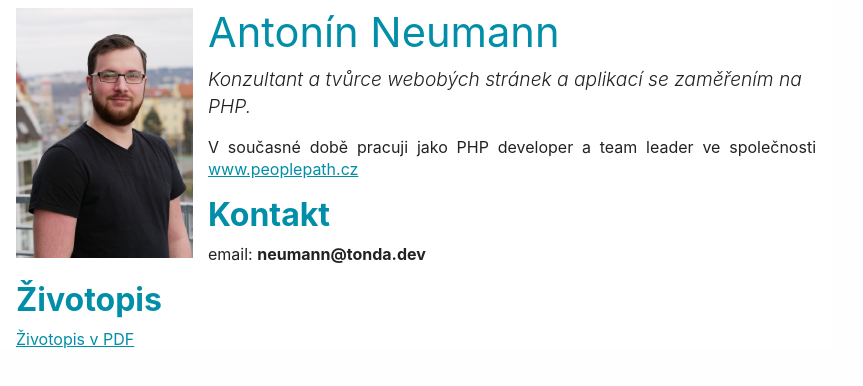
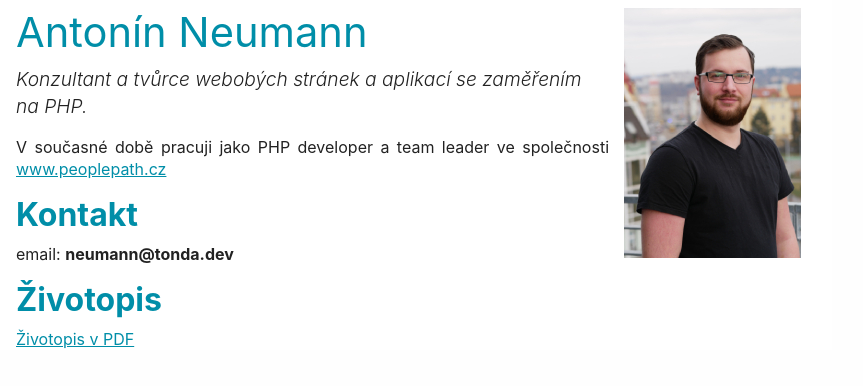
Before and after one commit to tonda13/tonda13.github.io, a plain HTML site: page index.html in a window 1280 px wide. Shown: the whole page, without its empty margins (0-863 px from the left). Drawn offline with Linux system fonts and the light colour scheme.

Commit message:
Change position of portrait

```diff
--- a/assets/less/main.less
+++ b/assets/less/main.less
@@ -144,9 +144,8 @@ a {
 }
 
 .image {
-    float: left;
-    margin-right: 15px;
-    margin-bottom: 15px;
+    float: right;
+    margin: 0 15px 15px 15px;
 }
 
 .avatar {
--- a/index.html
+++ b/index.html
@@ -36,7 +36,7 @@
                 <img src="assets/images/antonin-neumann-portret-small.jpg" alt="Antonín Neumann portrét">
             </a>
         </div>
-        <h1>Antonín Neumann</h1>
+        <h1>Antonín&nbsp;Neumann</h1>
         <p class="motto">Konzultant a tvůrce webobých stránek a aplikací se zaměřením na PHP.</p>
 
         <p class="text-justify">V současné době pracuji jako PHP developer a team leader ve společnosti <a href="http://www.peoplepath.cz">www.peoplepath.cz</a></p>
```
Also changed, not shown: assets/css/main.css.
